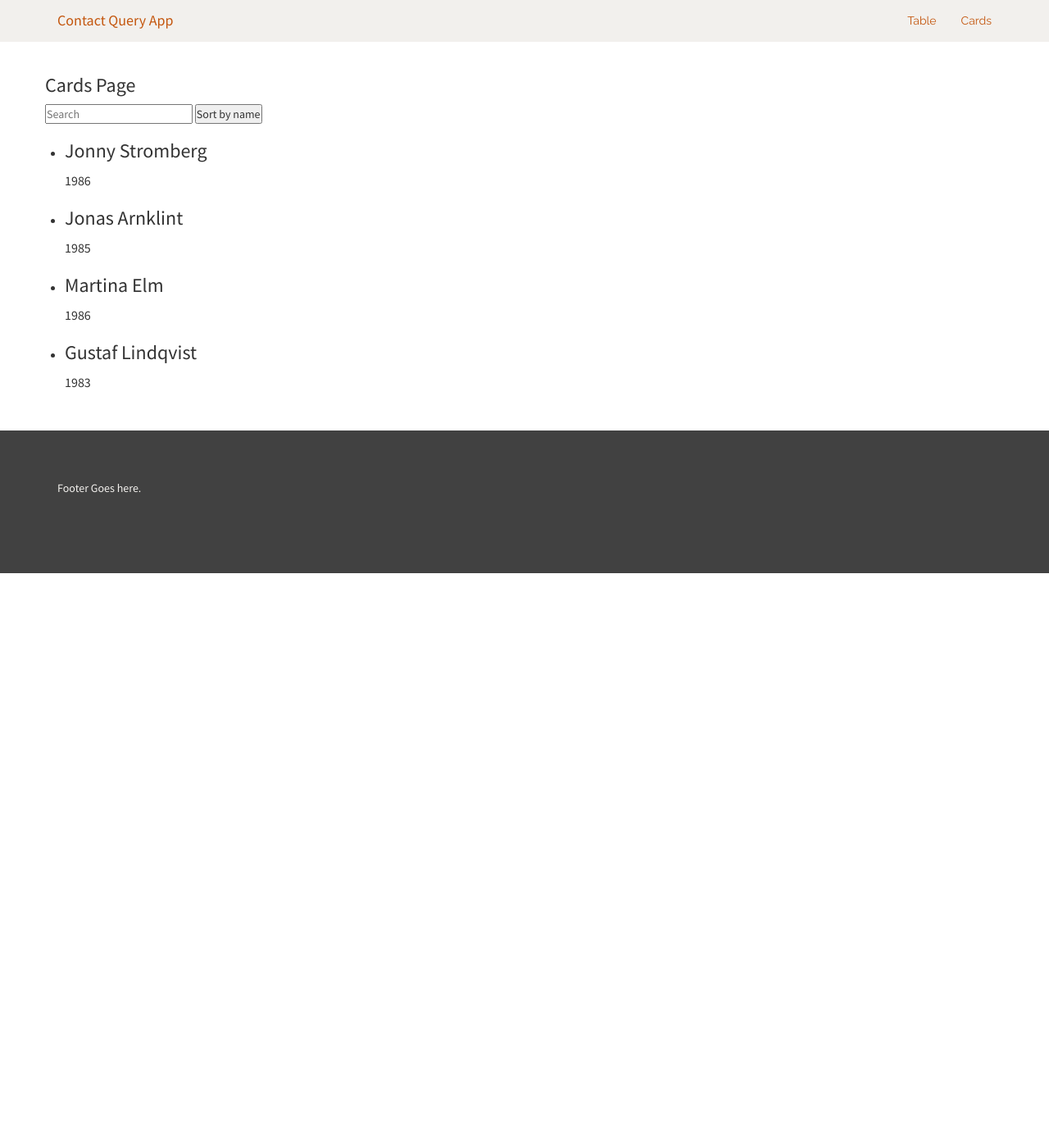
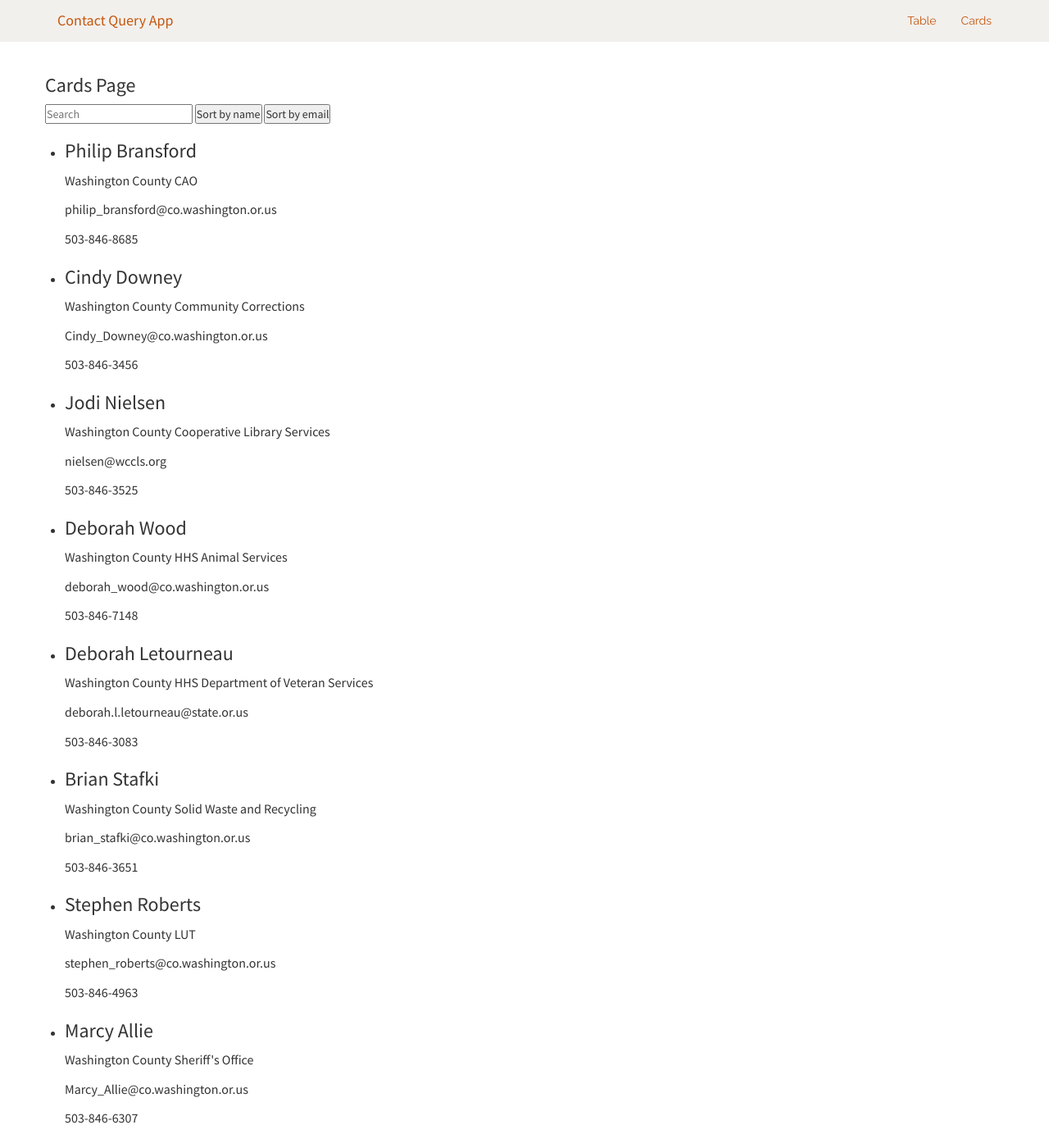
Before and after one commit to mock-up/subsite-contact-query, a Jekyll site: the page built from cards/index.html, in a window 1280 px wide and 1400 px high. Shown: the whole window at 82% size. Built offline with Jekyll 4.4.1, drawn with Linux system fonts in a browser that asks for light colours; some of the changed text lies outside the part shown.

Commit message:
Converts card list to using YAML data.

```diff
--- /dev/null
+++ b/_data/contacts.yml
@@ -0,0 +1,79 @@
+- name: Philip Bransford
+  organization: Washington County CAO
+  email: philip_bransford@co.washington.or.us
+  phone: 503-846-8685
+
+- name: Cindy Downey
+  organization: Washington County Community Corrections
+  email: Cindy_Downey@co.washington.or.us
+  phone: 503-846-3456
+
+- name: Jodi Nielsen
+  organization: Washington County Cooperative Library Services
+  email: nielsen@wccls.org
+  phone: 503-846-3525
+
+- name: Deborah Wood
+  organization: Washington County HHS Animal Services
+  email: deborah_wood@co.washington.or.us
+  phone: 503-846-7148
+
+- name: Deborah Letourneau
+  organization: Washington County HHS Department of Veteran Services
+  email: deborah.l.letourneau@state.or.us
+  phone: 503-846-3083
+
+- name: Brian Stafki
+  organization: Washington County Solid Waste and Recycling
+  email: brian_stafki@co.washington.or.us
+  phone: 503-846-3651
+
+- name: Stephen Roberts
+  organization: Washington County LUT
+  email: stephen_roberts@co.washington.or.us
+  phone: 503-846-4963
+
+- name: Marcy Allie
+  organization: Washington County Sheriff's Office
+  email: Marcy_Allie@co.washington.or.us
+  phone: 503-846-6307
+
+- name: Annette Evans
+  organization: Housing and Support Services Network
+  email:
+  phone: 503-846-4760
+
+- name: Glenn Montgomery, ED
+  organization: Vision Action Network
+  email: glenn_montgomeryco.washington.or.us
+  phone: 503-846-5792
+
+- name: Jodi Nielsen
+  organization: Washington County Cooperative Library Services
+  email: nielsen@wccls.or
+  phone: 503-846-3235
+
+- name: Pam Treece, ED
+  organization: Westside Economic Alliance
+  email: ptreece@westsdiealliance.org
+  phone: 503-968-3100
+
+- name: Lisa Frank
+  organization: Bicycle Transportation Alliance, Wash. Co. liaison
+  email: lisa@btaoregon.og
+  phone: 503-226-0676 Xt 18
+
+- name: Jenny Cadigan, ED
+  organization: Westside Transportation Alliance
+  email: jenny@wta-tma.or
+  phone: 503-906-7941
+
+- name: Jonathan Maus, ED
+  organization: BikePortland
+  email: jonathan@bikeporland.org
+  phone: 503-706-8804
+
+- name: Steve Boughton, ED
+  organization: Washington County Bicycle Transportation Coalition
+  email: info@washcobtc.og
+  phone: 503-356-9740
--- /dev/null
+++ b/_includes/contacts/cards.html
@@ -0,0 +1,13 @@
+
+{% if site.data.contacts %}
+  <ul class="list">
+    {% for contact in site.data.contacts %}
+      <li>
+        <h3 class="name">{{ contact.name }}</h3>
+        <p class="organization">{{ contact.organization }}</p>
+        <p class="email">{{ contact.email }}</p>
+        <p class="phone">{{ contact.phone }}</p>
+      </li>
+    {% endfor %}
+  </ul>
+{% endif %}
--- a/assets/js/custom.js
+++ b/assets/js/custom.js
@@ -2,8 +2,8 @@ $(document).ready(function() {
   $('.data-table').dataTable();
 
   var options = {
-    valueNames: [ 'name', 'born' ]
+    valueNames: [ 'name', 'email', 'phone', 'organization' ]
   };
 
-  var hackerList = new List('users', options);
+  var hackerList = new List('contact-list', options);
 } );
--- a/cards/index.html
+++ b/cards/index.html
@@ -6,25 +6,16 @@ layout: default
 <div class="row">
   <h1 class="page-heading">Cards Page</h1>
 
-  <div id="users">
+  <div id="contact-list">
     <input class="search" placeholder="Search">
     <button class="sort" data-sort="name">
       Sort by name
     </button>
+    <button class="sort" data-sort="email">
+      Sort by email
+    </button>
 
-    <ul class="list"><li>
-        <h3 class="name">Jonny Stromberg</h3>
-        <p class="born">1986</p>
-      </li><li>
-        <h3 class="name">Jonas Arnklint</h3>
-        <p class="born">1985</p>
-      </li><li>
-        <h3 class="name">Martina Elm</h3>
-        <p class="born">1986</p>
-      </li><li>
-        <h3 class="name">Gustaf Lindqvist</h3>
-        <p class="born">1983</p>
-      </li></ul>
+    {% include contacts/cards.html %}
 
   </div>
 
```
